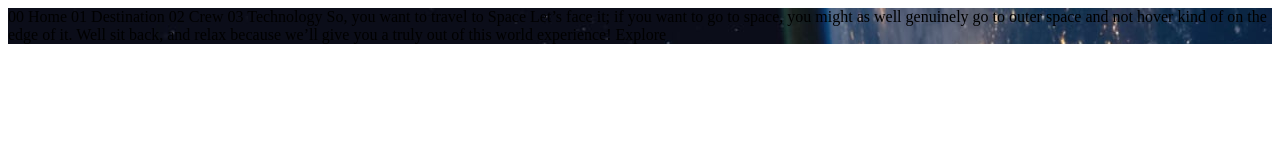
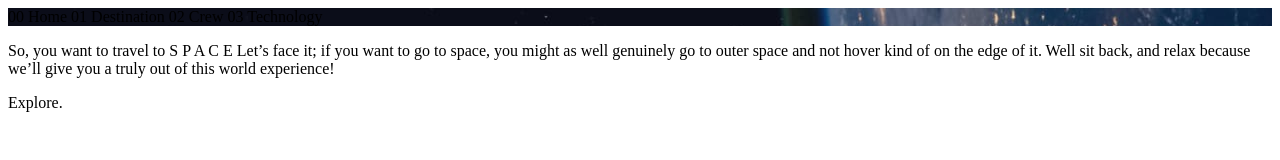
Before and after one commit to Vinutha-Ananthachandran/Space_Tourism, a plain HTML site: page index.html in a window 1280 px wide. Drawn offline with Linux system fonts and the light colour scheme; files whose address does not match are found by name.

Commit message:
starter 1

```diff
--- a/index.html
+++ b/index.html
@@ -9,20 +9,18 @@
 </head>
 <body>
   <div class="home">
-
   00 Home
   01 Destination
   02 Crew
   03 Technology
-
-  So, you want to travel to
-  Space
+  </div>
+  <div class="space">
+  <p class="hstyle">So, you want to travel to
+  <span class="space><strong>S P A C E</strong></span>
   Let’s face it; if you want to go to space, you might as well genuinely go to
   outer space and not hover kind of on the edge of it. Well sit back, and relax
-  because we’ll give you a truly out of this world experience!
-
-  Explore
-
+  because we’ll give you a truly out of this world experience!</p>
+  Explore.
   </div>
 </body>
 </html>
```
